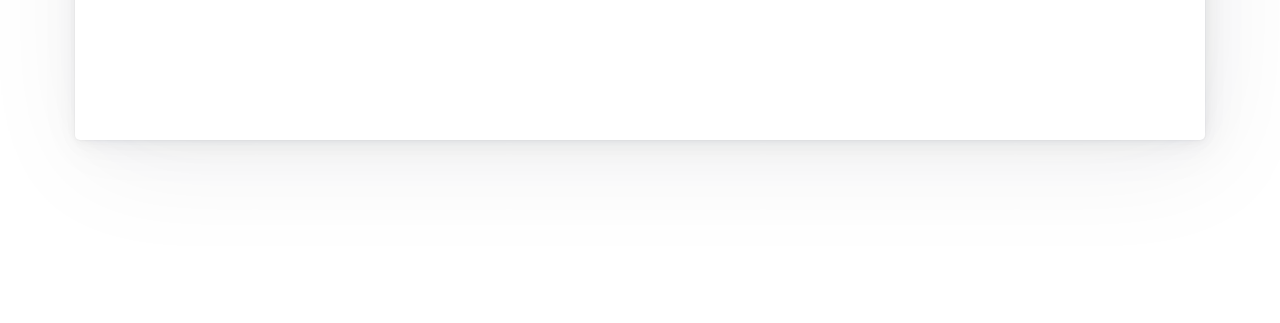
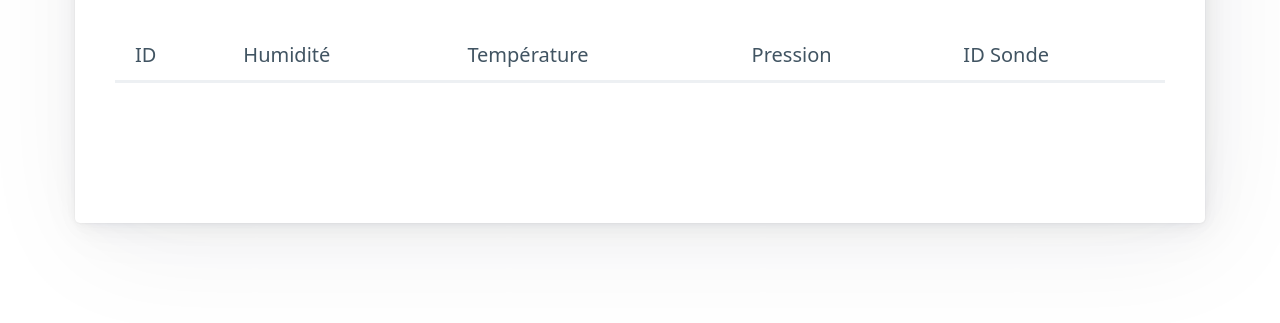
Before and after one commit to ebuaa/projetiot, a Flask app: page / in a window 1280 px wide. Shown: the part 771-1094 px from the top of the page. Run offline with Flask 3, Linux system fonts and the light colour scheme; lists and menus that the app fills with data are empty.

Commit message:
changement divers

```diff
--- a/app.py
+++ b/app.py
@@ -53,8 +53,7 @@ def recuperer_releves():
                                 }
         liste_releves.append(dictionnaire_releves)
 
-
-    return jsonify(liste_releves)
+    return render_template('index.html', liste_releves=liste_releves)
 
 
 # Ajouter des utilisateurs
@@ -96,6 +95,8 @@ def recuperer_utilisateurs():
 
     return jsonify(liste_utilisateurs)
 
+
+
 @app.route('/')
 def index():
     return render_template('index.html')
--- a/templates/index.html
+++ b/templates/index.html
@@ -91,6 +91,28 @@
               </tr> -->
     </tfoot>
   </table>
+  <table>
+    <thead>
+        <tr>
+            <th>ID</th>
+            <th>Humidité</th>
+            <th>Température</th>
+            <th>Pression</th>
+            <th>ID Sonde</th>
+        </tr>
+    </thead>
+    <tbody>
+        {% for releve in liste_releves %}
+            <tr>
+                <td>{{ releve.id }}</td>
+                <td>{{ releve.humidite }}</td>
+                <td>{{ releve.temperature }}</td>
+                <td>{{ releve.pression }}</td>
+                <td>{{ releve.id_sonde }}</td>
+            </tr>
+        {% endfor %}
+    </tbody>
+</table>
 </figure>
 </article>
 
```
